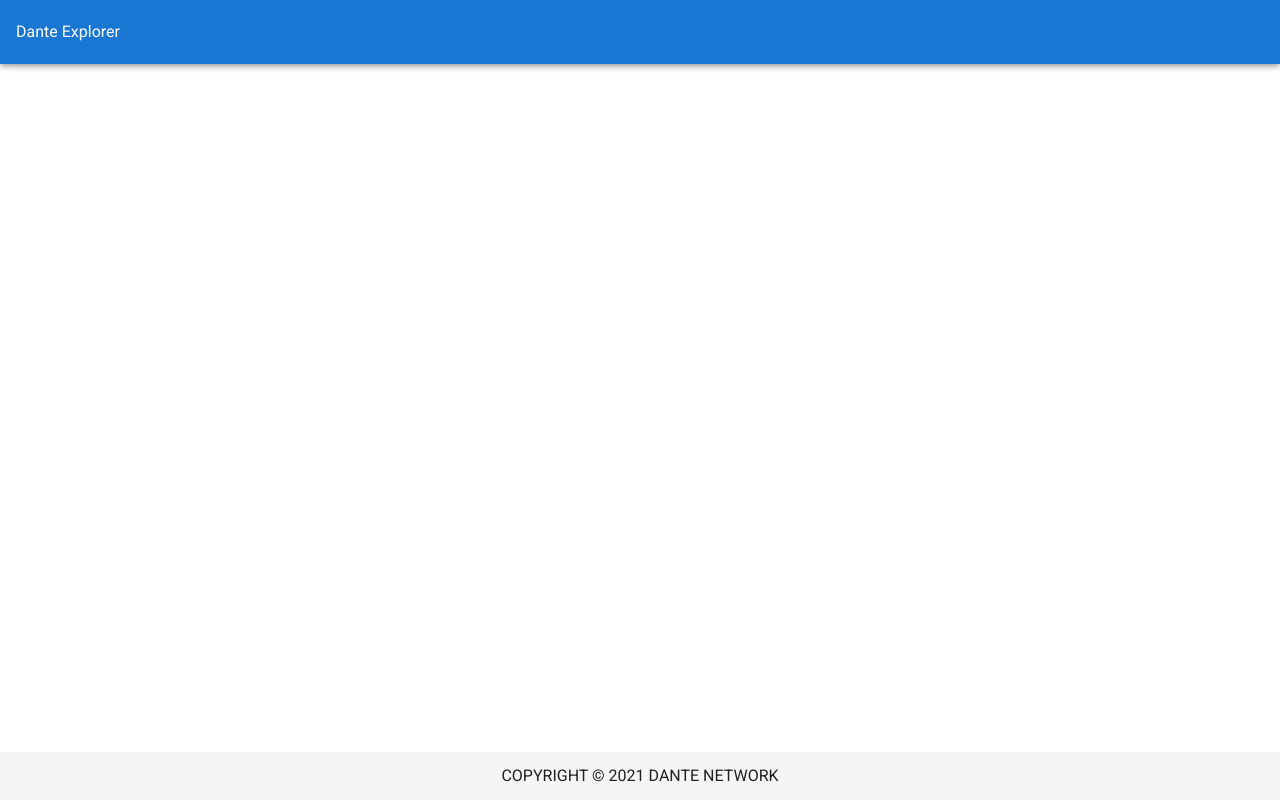
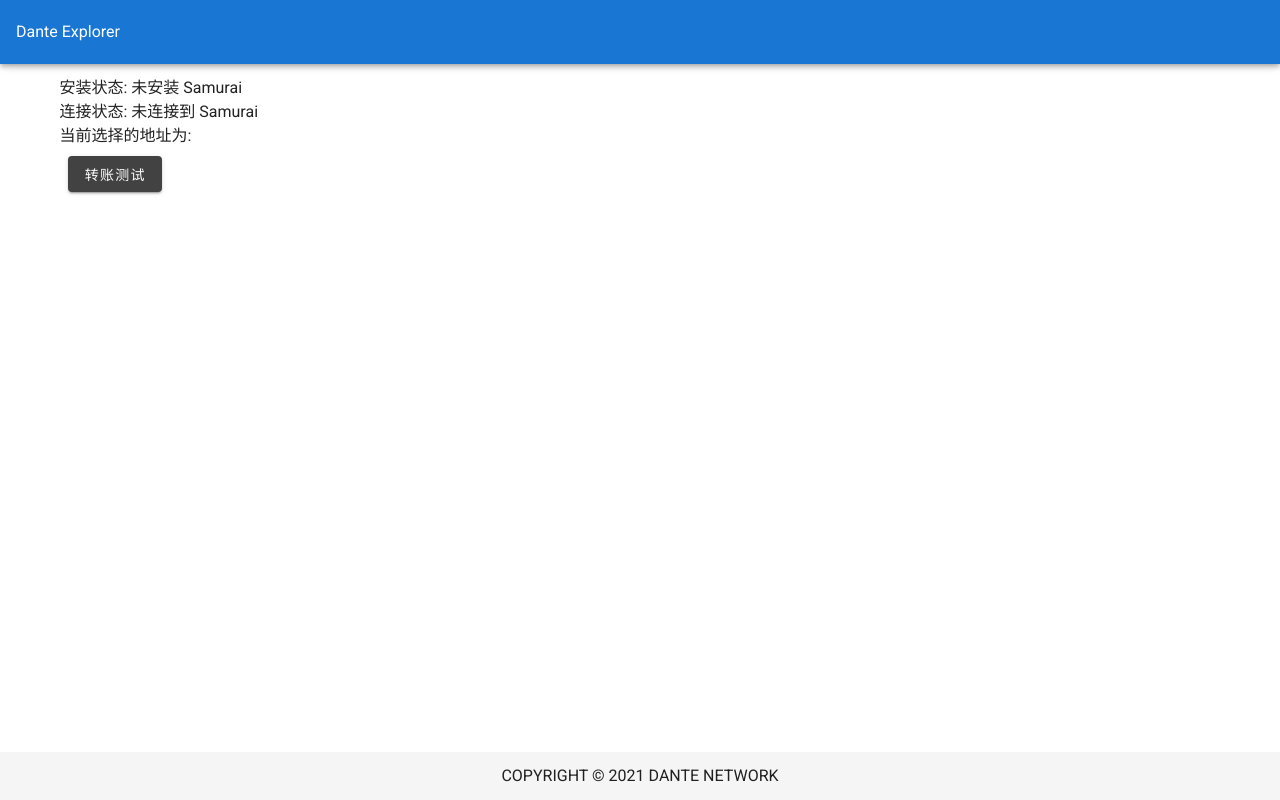
Before and after one commit to dantenetwork/dante-explorer, a Vue app: page /#/wallet in a window 1280 px wide. Built offline with nearby package versions, Linux system fonts and the light colour scheme; what vue-resource would draw is missing.

Commit message:
support samurai wallet

```diff
--- a/src/components/Deal.vue
+++ b/src/components/Deal.vue
@@ -60,7 +60,7 @@ export default {
   created() {
     // get opened deal
     this.$http
-      .get("http://127.0.0.1:8081/deal/" + this.$route.params.dealId)
+      .get("http://192.168.1.64:8081/deal/" + this.$route.params.dealId)
       .then(
         function (res) {
           if (res.status == 200) {
--- a/src/components/Home.vue
+++ b/src/components/Home.vue
@@ -103,7 +103,7 @@ export default {
   name: "Home",
   created() {
     // get mining info
-    this.$http.get("http://127.0.0.1:8081/mining").then(
+    this.$http.get("http://192.168.1.64:8081/mining").then(
       function (res) {
         if (res.status == 200) {
           // calculate reward & capacity
@@ -133,7 +133,7 @@ export default {
     );
 
     // get opened deal
-    this.$http.get("http://127.0.0.1:8081/deal").then(
+    this.$http.get("http://192.168.1.64:8081/deal").then(
       function (res) {
         if (res.status == 200) {
           this.deals = res.body;
--- a/src/components/Provider.vue
+++ b/src/components/Provider.vue
@@ -63,7 +63,9 @@ export default {
   created() {
     // query storage provider info
     this.$http
-      .get("http://127.0.0.1:8081/miner/" + this.$route.params.enclavePublicKey)
+      .get(
+        "http://192.168.1.64:8081/miner/" + this.$route.params.enclavePublicKey
+      )
       .then(
         function (res) {
           if (res.status == 200) {
--- /dev/null
+++ b/src/components/Wallet.vue
@@ -0,0 +1,71 @@
+<template>
+  <v-container>
+    <div>安装状态: {{ installed }}</div>
+    <div>连接状态: {{ connected }}</div>
+    <div>当前选择的地址为: {{ address }}</div>
+
+    <v-btn class="ma-2" color="secondary" @click="transferClick">
+      转账测试
+    </v-btn>
+  </v-container>
+</template>
+
+
+<script>
+export default {
+  name: "Wallet",
+  data: () => ({
+    status: false,
+    installed: "未安装 Samurai",
+    connected: "未连接到 Samurai",
+    address: "",
+  }),
+
+  created() {
+    if (typeof window.platon !== "undefined") {
+      console.log("Samurai is installed!");
+      this.installed = "已安装 Samurai";
+
+      // connect to samurai wallet
+      const platon = window.platon;
+
+      platon
+        .request({ method: "platon_requestAccounts" })
+        .then(() => {
+          this.connected = "已连接到 Samurai";
+          this.address = platon.selectedAddress;
+          this.status = true;
+        })
+        .catch((error) => {
+          if (error.code === 4001) {
+            console.log("Please connect to Samurai.");
+          } else {
+            console.error(error);
+          }
+        });
+    }
+  },
+  methods: {
+    transferClick() {
+      if (!this.status) {
+        alert("请先连接到 Samurai 钱包");
+        return;
+      }
+      window.web3a.platon.sendTransaction(
+        {
+          from: window.platon.selectedAddress,
+          to: "lat1dt2wx0xjkd2je8ev4t3ysmte6n90kc9gzndwuv",
+          value: 1e16,
+        },
+        function (err, transactionHash) {
+          if (err) {
+            console.log(err);
+          } else {
+            console.log(transactionHash);
+          }
+        }
+      );
+    },
+  },
+};
+</script>
--- a/src/router.js
+++ b/src/router.js
@@ -5,11 +5,13 @@ import VueRouter from 'vue-router';
 import deal from './components/Deal.vue';
 import home from './components/Home.vue';
 import provider from './components/Provider.vue';
+import wallet from './components/Wallet.vue';
 
 Vue.use(VueRouter);
 
 const routes = [
   {path: '/home', component: home, name: 'home'},
+  {path: '/wallet', component: wallet, name: 'wallet'},
   {path: '/deal/:dealId', component: deal, name: 'deal'},
   {path: '/provider/:enclavePublicKey', component: provider, name: 'provider'},
   {path: '', redirect: 'home'}
```
Also changed, not shown: 1 other file (tests, documents, lock files or other folders).
